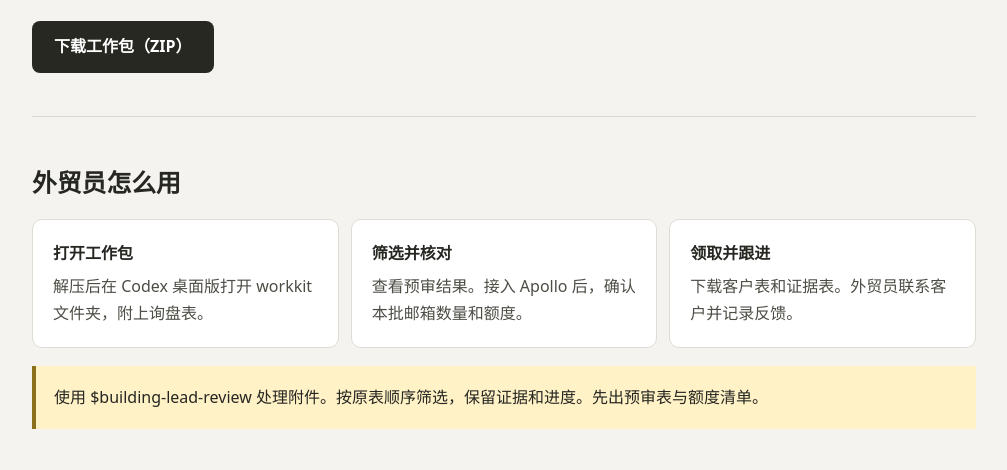
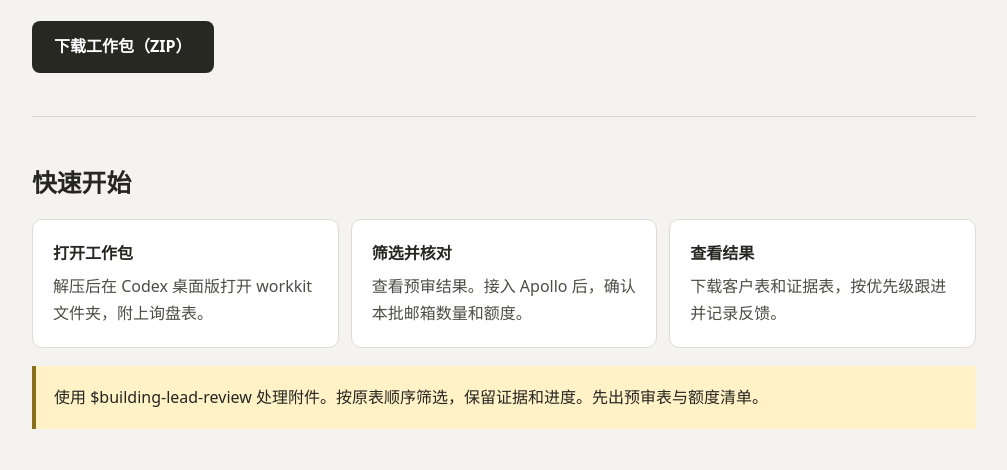
Before and after one commit to mio4038/research.skill, a plain HTML site: page index.html in a window 1280 px wide. Shown: the part 326-796 px from the top of the page, without its empty margins (136-1143 px from the left). Drawn offline with Linux system fonts and the light colour scheme.

Commit message:
Align download page and kit with public README

```diff
--- a/index.html
+++ b/index.html
@@ -17,11 +17,11 @@
 <p>为玻璃马赛克、瓷砖和装饰板材业务筛选海外客户。<br>从原始询盘表整理出可跟进的客户名单和联系方式证据。</p>
 <a class="button" href="./workkit.zip" download>下载工作包（ZIP）</a>
 </section>
-<section aria-labelledby="steps"><h2 id="steps">外贸员怎么用</h2>
+<section aria-labelledby="steps"><h2 id="steps">快速开始</h2>
 <div class="grid">
 <div class="card"><h3>打开工作包</h3><p>解压后在 Codex 桌面版打开 workkit 文件夹，附上询盘表。</p></div>
 <div class="card"><h3>筛选并核对</h3><p>查看预审结果。接入 Apollo 后，确认本批邮箱数量和额度。</p></div>
-<div class="card"><h3>领取并跟进</h3><p>下载客户表和证据表。外贸员联系客户并记录反馈。</p></div>
+<div class="card"><h3>查看结果</h3><p>下载客户表和证据表，按优先级跟进并记录反馈。</p></div>
 </div>
 <div class="example"><p>使用 $building-lead-review 处理附件。按原表顺序筛选，保留证据和进度。先出预审表与额度清单。</p></div>
 </section>
```
Also changed, not shown: 1 other file.
